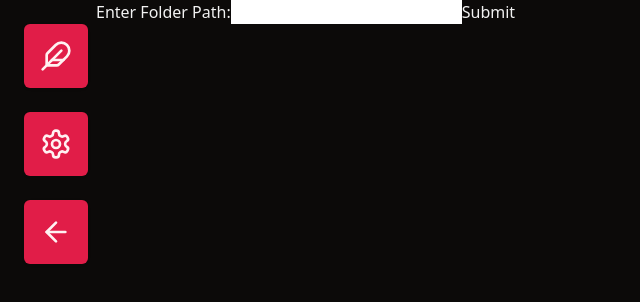
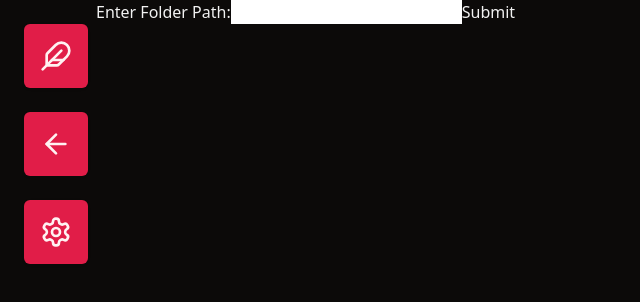
Before and after one commit to RainbowPigCake/ClipManager, a React (Vite) app: page / in a window 1280 px wide. Shown: the top 302 px of the page, without its empty margins (0-640 px from the left). Built offline with nearby package versions, Linux system fonts and the light colour scheme.

Commit message:
implement navbarbutton and button functionality/abstraction

```diff
--- a/src/App.tsx
+++ b/src/App.tsx
@@ -29,14 +29,11 @@ function App() {
     <ThemeProvider defaultTheme="dark" storageKey="vite-ui-theme">
       <div className="flex flex-row bg-background text-foreground">
         <div className="fixed">
-          <NavBar />
+          <NavBar funcs={{ back: handleBackViewer }} />
         </div>
         {!!viewingClipPath && (
           <div className="ml-24">
-            <ClipViewer
-              onBack={handleBackViewer}
-              clipFilePath={viewingClipPath}
-            />
+            <ClipViewer clipFilePath={viewingClipPath} />
           </div>
         )}
         <div className="flex-grow ml-24">
--- a/src/ClipViewer.tsx
+++ b/src/ClipViewer.tsx
@@ -1,9 +1,8 @@
 import React, { useEffect } from 'react';
-import { appDataDir, join } from '@tauri-apps/api/path';
 import { convertFileSrc } from '@tauri-apps/api/tauri';
 import ReactPlayer from 'react-player';
 
-export default function ClipViewer({ onBack, clipFilePath }) {
+export default function ClipViewer({ clipFilePath }) {
   const clipURI = convertFileSrc(decodeURI(clipFilePath));
 
   useEffect(() => {
@@ -12,7 +11,6 @@ export default function ClipViewer({ onBack, clipFilePath }) {
   return (
     <>
       <div>
-        <button onClick={onBack}>← Back</button>
         <div>{decodeURI(clipFilePath)}</div>
         <ReactPlayer
           playing
--- a/src/NavBar.tsx
+++ b/src/NavBar.tsx
@@ -1,42 +1,20 @@
 import { Feather, Settings, ArrowLeft } from 'lucide-react';
-import { Button } from './components/ui/button';
-import {
-  Tooltip,
-  TooltipContent,
-  TooltipProvider,
-  TooltipTrigger,
-} from '@/components/ui/tooltip';
+import NavBarButton from './NavBarButton';
 
-export default function NavBar() {
+export default function NavBar({ funcs }) {
   return (
     <div className="flex flex-col">
-      <Button className="mx-6 mt-6 h-16 w-16" size={'icon'}>
-        <Feather className="h-8 w-8"></Feather>
-      </Button>
-      <TooltipProvider>
-        <Tooltip>
-          <TooltipTrigger asChild>
-            <Button className="mx-6 mt-6 h-16 w-16" size={'icon'}>
-              <Settings className="h-8 w-8"></Settings>
-            </Button>
-          </TooltipTrigger>
-          <TooltipContent className="bg-card">
-            <p>Settings</p>
-          </TooltipContent>
-        </Tooltip>
-      </TooltipProvider>
-      <TooltipProvider>
-        <Tooltip>
-          <TooltipTrigger asChild>
-            <Button className="mx-6 mt-6 h-16 w-16" size={'icon'}>
-              <ArrowLeft className="h-8 w-8"></ArrowLeft>
-            </Button>
-          </TooltipTrigger>
-          <TooltipContent className="bg-card">
-            <p>Back</p>
-          </TooltipContent>
-        </Tooltip>
-      </TooltipProvider>
+      <NavBarButton icon={<Feather className="h-8 w-8"></Feather>} />
+      <NavBarButton
+        icon={<ArrowLeft className="h-8 w-8"></ArrowLeft>}
+        tooltipText="Back"
+        onClick={funcs['back']}
+      />
+      <NavBarButton
+        icon={<Settings className="h-8 w-8"></Settings>}
+        tooltipText="Settings"
+        // TODO: navigate to settings page => onClick={funcs['back']}
+      />
     </div>
   );
 }
--- /dev/null
+++ b/src/NavBarButton.tsx
@@ -0,0 +1,36 @@
+import { Button } from './components/ui/button';
+import {
+  Tooltip,
+  TooltipContent,
+  TooltipProvider,
+  TooltipTrigger,
+} from '@/components/ui/tooltip';
+
+export default function NavBarButton({
+  icon,
+  tooltipText = '',
+  onClick = () => {},
+}) {
+  return tooltipText ? (
+    <TooltipProvider>
+      <Tooltip>
+        <TooltipTrigger asChild>
+          <Button
+            className="mx-6 mt-6 h-16 w-16"
+            size={'icon'}
+            onClick={onClick}
+          >
+            {icon}
+          </Button>
+        </TooltipTrigger>
+        <TooltipContent className="bg-card">
+          <p>{tooltipText}</p>
+        </TooltipContent>
+      </Tooltip>
+    </TooltipProvider>
+  ) : (
+    <Button className="mx-6 mt-6 h-16 w-16" size={'icon'}>
+      {icon}
+    </Button>
+  );
+}
```
